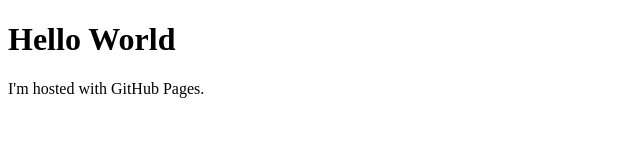
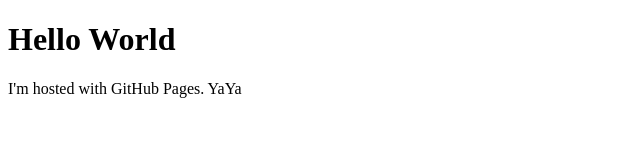
Before and after one commit to Daudlegur/arda-guide, a plain HTML site: page index.html in a window 1280 px wide. Shown: the full height of the page, 0-640 px from the left. Drawn offline with Linux system fonts and the light colour scheme.

Commit message:
Update index.html

```diff
--- a/index.html
+++ b/index.html
@@ -2,6 +2,6 @@
 <html>
 <body>
 <h1>Hello World</h1>
-<p>I'm hosted with GitHub Pages.</p>
+<p>I'm hosted with GitHub Pages. YaYa</p>
 </body>
 </html>
```
